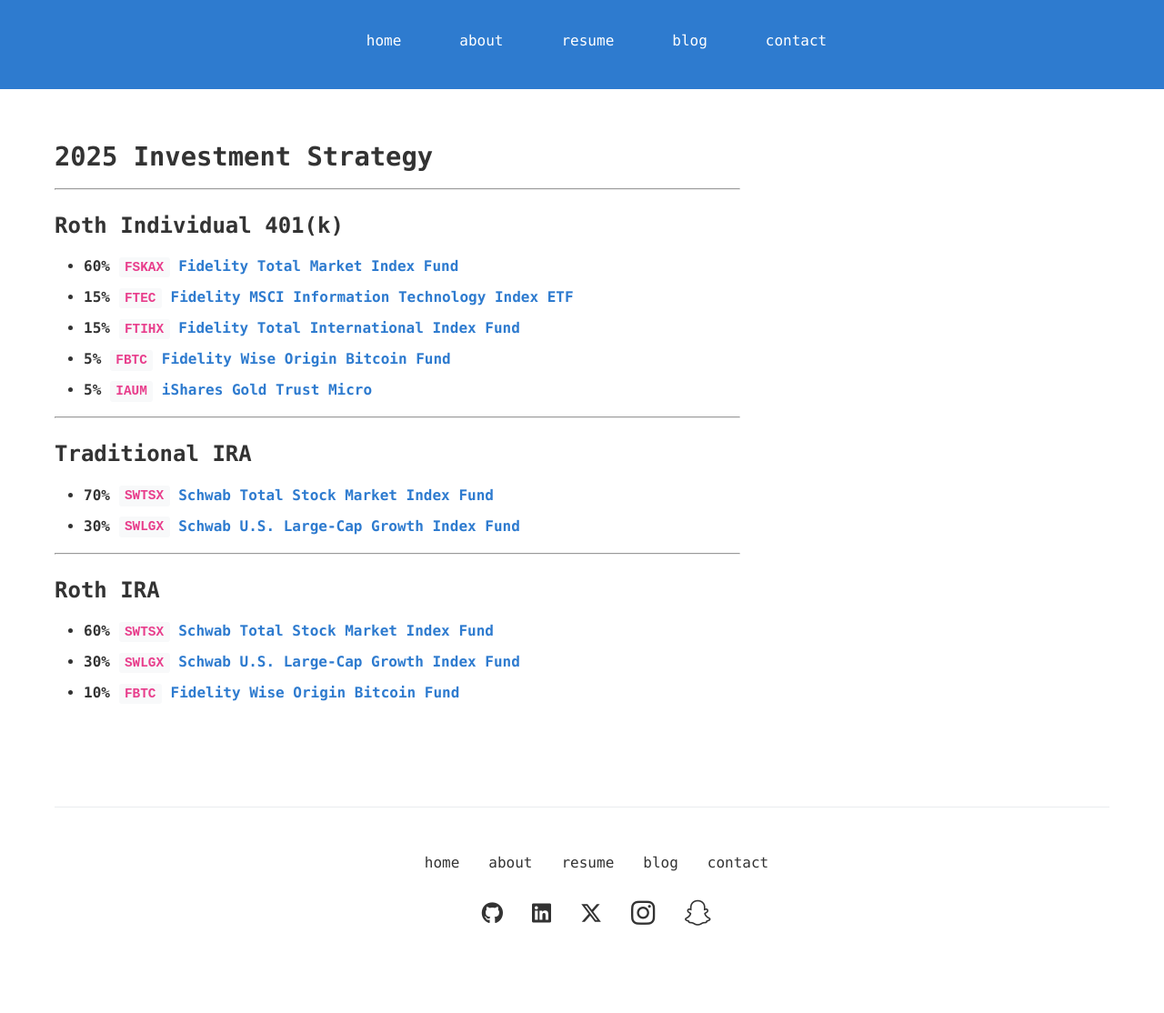
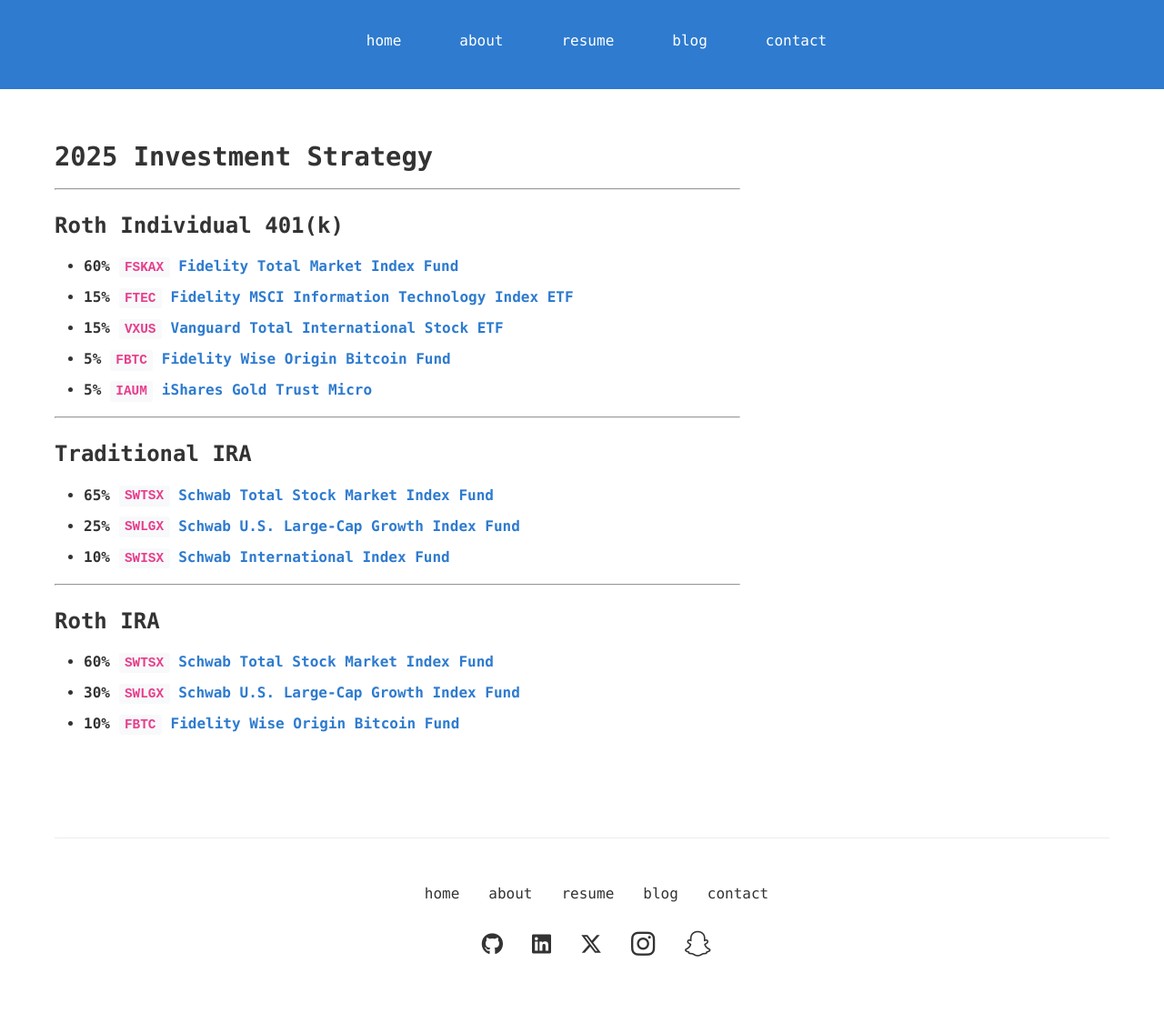
Before and after one commit to jmwoo/jmwoo.github.io, a Jekyll site: the page built from invest.md, in a window 1280 px wide. Shown: the whole page at 91% size. Built offline with Jekyll 4.4.1, drawn with Linux system fonts in a browser that asks for light colours; our own code applies the rules of GitHub Pages for plain Markdown files; before the commit the page ends 1080 px from its top, so only the background shows below that.

Commit message:
adjustment

```diff
--- a/invest.md
+++ b/invest.md
@@ -5,15 +5,16 @@
 
 - **60% [`FSKAX` Fidelity Total Market Index Fund](https://fundresearch.fidelity.com/mutual-funds/summary/315911693)**
 - **15% [`FTEC` Fidelity MSCI Information Technology Index ETF](https://digital.fidelity.com/prgw/digital/research/quote/dashboard/summary?symbol=FTEC)**
-- **15% [`FTIHX` Fidelity Total International Index Fund](https://fundresearch.fidelity.com/mutual-funds/summary/31635V638)**
+- **15% [`VXUS` Vanguard Total International Stock ETF](https://investor.vanguard.com/investment-products/etfs/profile/vxus)**
 - **5% [`FBTC` Fidelity Wise Origin Bitcoin Fund](https://digital.fidelity.com/prgw/digital/research/quote/dashboard/summary?symbol=FBTC)**
 - **5% [`IAUM` iShares Gold Trust Micro](https://www.ishares.com/us/products/306979/ishares-gold-trust-micro)**
 
 ---
 ## Traditional IRA
 
-- **70% [`SWTSX` Schwab Total Stock Market Index Fund](https://www.schwabassetmanagement.com/products/swtsx)**
-- **30% [`SWLGX` Schwab U.S. Large-Cap Growth Index Fund](https://www.schwabassetmanagement.com/products/swlgx)**
+- **65% [`SWTSX` Schwab Total Stock Market Index Fund](https://www.schwabassetmanagement.com/products/swtsx)**
+- **25% [`SWLGX` Schwab U.S. Large-Cap Growth Index Fund](https://www.schwabassetmanagement.com/products/swlgx)**
+- **10% [`SWISX` Schwab International Index Fund](https://www.schwabassetmanagement.com/products/swlgx)**
 
 ---
 ## Roth IRA
```
